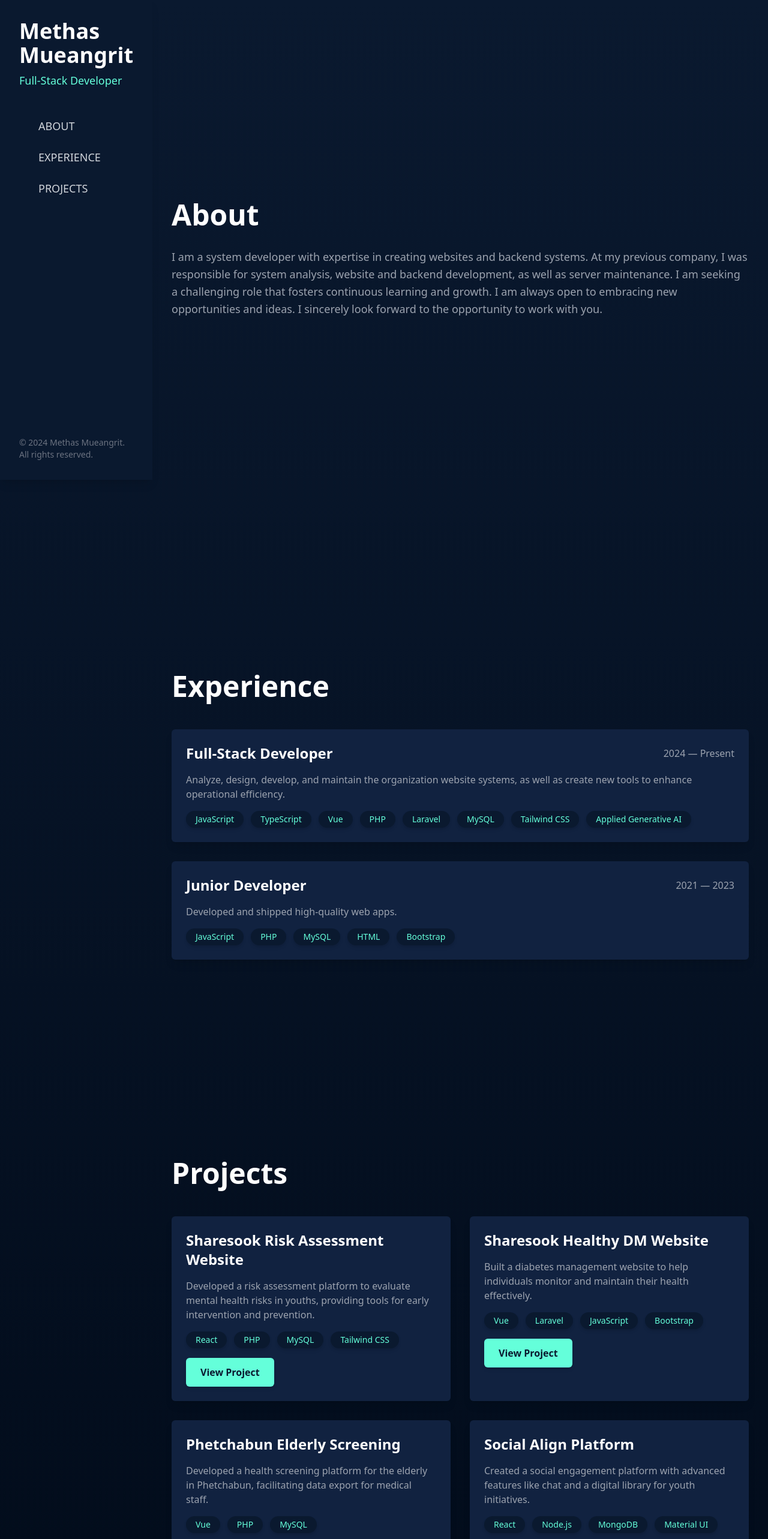
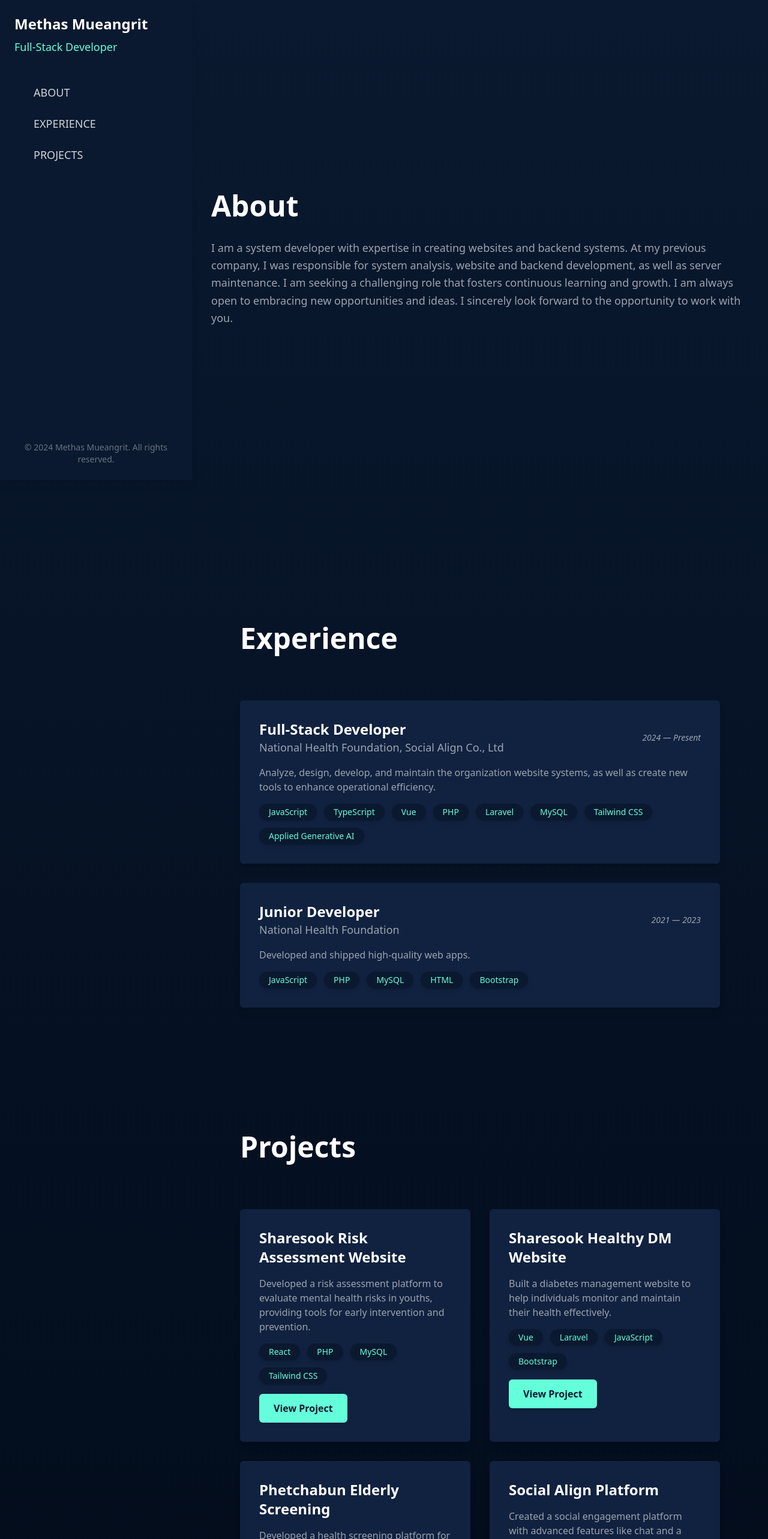
Before and after one commit to Josaha1/portfolio-website, a React (Vite) app: page / in a window 1280 px wide. Shown: the top 2566 px of the page at 60% size. Built offline with nearby package versions, Linux system fonts and the light colour scheme; the HTML template or start-up script is replaced by a standard one.

Commit message:
Initial commit

```diff
--- a/src/components/Sidebar.jsx
+++ b/src/components/Sidebar.jsx
@@ -1,12 +1,84 @@
-import React from "react";
+import React, { useState } from "react";
 import { Link } from "react-scroll";
 
 function Sidebar() {
+  const [isOpen, setIsOpen] = useState(false);
+
+  const toggleMenu = () => {
+    setIsOpen(!isOpen);
+  };
+
+  const handleLinkClick = () => {
+    setIsOpen(false); // Close the menu after clicking a link
+  };
+
   return (
-    <aside className="w-1/4 h-screen sticky top-0 bg-[#0a192f] text-gray-300 flex flex-col justify-between p-8 shadow-lg">
     <div>
-        <h1 className="text-4xl font-bold text-white">Methas Mueangrit</h1>
-        <h2 className="text-lg text-[#64ffda] mt-2">Full-Stack Developer</h2>
+      {/* Hamburger Menu Button for Mobile */}
+      {!isOpen && (
+        <button
+          onClick={toggleMenu}
+          className="fixed top-4 left-4 z-50 text-[#64ffda] focus:outline-none md:hidden"
+        >
+          <svg
+            xmlns="http://www.w3.org/2000/svg"
+            fill="none"
+            viewBox="0 0 24 24"
+            strokeWidth={2}
+            stroke="currentColor"
+            className="w-6 h-6"
+          >
+            <path
+              strokeLinecap="round"
+              strokeLinejoin="round"
+              d="M4 6h16M4 12h16m-7 6h7"
+            />
+          </svg>
+        </button>
+      )}
+
+      {/* Sidebar */}
+      <aside
+        className={`fixed top-0 left-0 h-screen bg-[#0a192f] shadow-lg z-40 transform transition-transform ${
+          isOpen ? "translate-x-0" : "-translate-x-full"
+        } w-full md:w-80 md:translate-x-0 md:sticky`}
+      >
+        <div className="flex flex-col justify-between h-full p-6">
+          {/* Branding and Close Button */}
+          <div className="flex justify-between items-center md:block">
+            <div>
+              <h1 className="text-2xl font-bold text-white">
+                Methas Mueangrit
+              </h1>
+              <h2 className="text-lg text-[#64ffda] mt-2">
+                Full-Stack Developer
+              </h2>
+            </div>
+            {/* Close Button for Mobile */}
+            {isOpen && (
+              <button
+                onClick={toggleMenu}
+                className="text-[#64ffda] focus:outline-none md:hidden"
+              >
+                <svg
+                  xmlns="http://www.w3.org/2000/svg"
+                  fill="none"
+                  viewBox="0 0 24 24"
+                  strokeWidth={2}
+                  stroke="currentColor"
+                  className="w-6 h-6"
+                >
+                  <path
+                    strokeLinecap="round"
+                    strokeLinejoin="round"
+                    d="M6 18L18 6M6 6l12 12"
+                  />
+                </svg>
+              </button>
+            )}
+          </div>
+
+          {/* Navigation */}
           <nav className="mt-12 space-y-6">
             <Link
               to="about"
@@ -48,11 +120,14 @@ function Sidebar() {
               </span>
             </Link>
           </nav>
-      </div>
-      <footer className="text-sm text-gray-500">
+
+          {/* Footer */}
+          <footer className="mt-auto text-sm text-center text-gray-500">
             © 2024 Methas Mueangrit. All rights reserved.
           </footer>
+        </div>
       </aside>
+    </div>
   );
 }
 
--- a/src/pages/Experience.jsx
+++ b/src/pages/Experience.jsx
@@ -4,7 +4,7 @@ function Experience() {
   const experiences = [
     {
       title: "Full-Stack Developer",
-      company: "National Health Foundation,Social Align Co., Ltd",
+      company: "National Health Foundation, Social Align Co., Ltd",
       time: "2024 — Present",
       description:
         "Analyze, design, develop, and maintain the organization website systems, as well as create new tools to enhance operational efficiency.",
@@ -31,25 +31,33 @@ function Experience() {
   return (
     <section
       id="experience"
-      className="space-y-12 min-h-screen flex flex-col justify-center"
+      className="space-y-12 min-h-screen flex flex-col justify-center px-4 md:px-12"
     >
-      <h1 className="text-5xl font-bold text-white">Experience</h1>
+      <h1 className="text-5xl font-bold text-white mb-8">Experience</h1>
       <div className="space-y-8">
         {experiences.map((exp, index) => (
           <div
             key={index}
-            className="bg-[#112240] p-6 rounded-md shadow-lg hover:shadow-xl transition-transform transform hover:scale-105 duration-300"
+            className="bg-[#112240] p-6 md:p-8 rounded-md shadow-lg hover:shadow-xl transition-transform transform hover:scale-105 duration-300"
           >
+            {/* Title and Timeline */}
             <div className="flex justify-between items-center">
-              <h2 className="text-2xl font-semibold text-white">{exp.title}</h2>
-              <span className="text-gray-400">{exp.time}</span>
+              <div>
+                <h2 className="text-2xl font-semibold text-white">
+                  {exp.title}
+                </h2>
+                <h3 className="text-lg text-gray-400">{exp.company}</h3>
+              </div>
+              <span className="text-sm text-gray-400 italic">{exp.time}</span>
             </div>
+            {/* Description */}
             <p className="text-gray-400 mt-4">{exp.description}</p>
-            <div className="flex space-x-3 mt-4">
+            {/* Skills */}
+            <div className="flex flex-wrap gap-3 mt-4">
               {exp.skills.map((skill, i) => (
                 <span
                   key={i}
-                  className="px-4 py-1 rounded-full text-sm font-medium text-[#64ffda] bg-[#0a192f] shadow-md"
+                  className="px-4 py-1 rounded-full text-sm font-medium text-[#64ffda] bg-[#0a192f] shadow-md hover:bg-[#64ffda] hover:text-[#0a192f] transition-colors duration-300"
                 >
                   {skill}
                 </span>
--- a/src/pages/Projects.jsx
+++ b/src/pages/Projects.jsx
@@ -36,30 +36,39 @@ function Projects() {
   return (
     <section
       id="projects"
-      className="space-y-12 min-h-screen flex flex-col justify-center"
+      className="space-y-12 min-h-screen flex flex-col justify-center px-4 md:px-12"
     >
-      <h1 className="text-5xl font-bold text-white">Projects</h1>
+      <h1 className="text-5xl font-bold text-white mb-8">Projects</h1>
       <div className="grid grid-cols-1 md:grid-cols-2 gap-8">
         {projects.map((project, index) => (
           <div
             key={index}
-            className="bg-[#112240] p-6 rounded-md shadow-lg hover:shadow-xl transition-transform transform hover:scale-105 duration-300"
+            className="bg-[#112240] p-6 md:p-8 rounded-md shadow-lg hover:shadow-xl transition-transform transform hover:scale-105 duration-300"
           >
+            {/* Project Title */}
             <h2 className="text-2xl font-bold text-white mb-4">
               {project.title}
             </h2>
+            {/* Project Description */}
             <p className="text-gray-400 mb-4">{project.description}</p>
+            {/* Tags */}
             <div className="flex flex-wrap gap-3 mb-4">
               {project.tags.map((tag, i) => (
                 <span
                   key={i}
-                  className="px-4 py-1 rounded-full text-sm font-medium text-[#64ffda] bg-[#0a192f] shadow-md"
+                  className="px-4 py-1 rounded-full text-sm font-medium text-[#64ffda] bg-[#0a192f] shadow-md hover:bg-[#64ffda] hover:text-[#0a192f] transition-colors duration-300"
                 >
                   {tag}
                 </span>
               ))}
             </div>
-            <a href={project.link} target="_blank" rel="noopener noreferrer">
+            {/* View Project Button */}
+            <a
+              href={project.link}
+              target="_blank"
+              rel="noopener noreferrer"
+              aria-label={`View details of ${project.title}`}
+            >
               <NeonButton text="View Project" />
             </a>
           </div>
```
Also changed, not shown: src/App.jsx (+5 -5 lines). Lines whose indentation alone changed are shown as unchanged.
